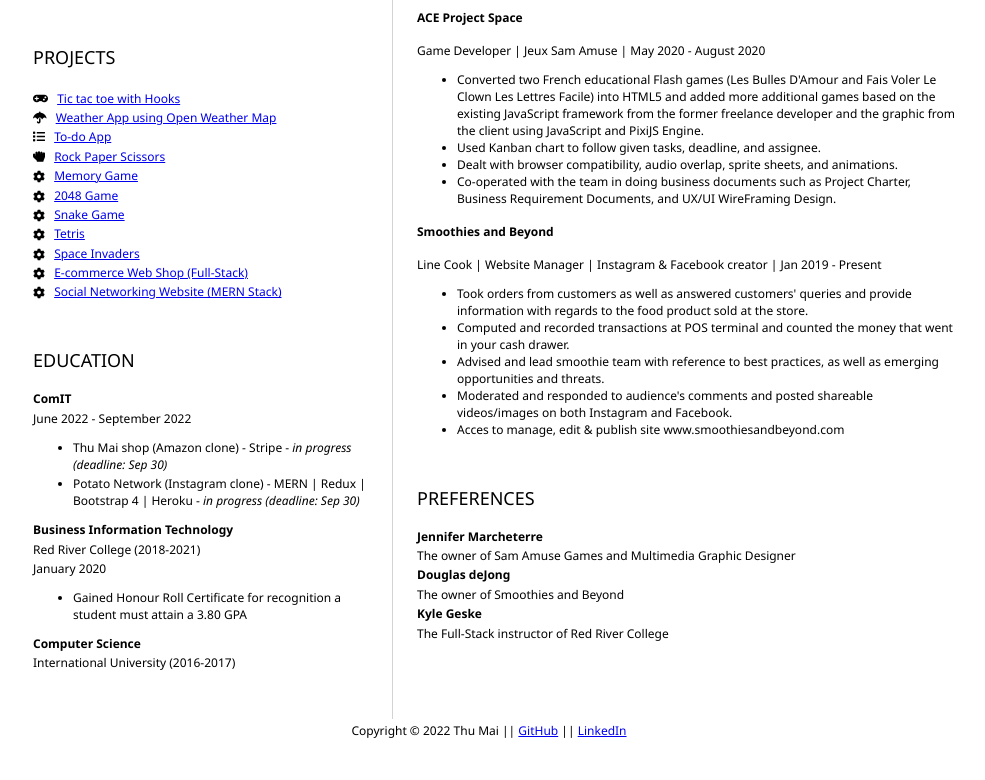
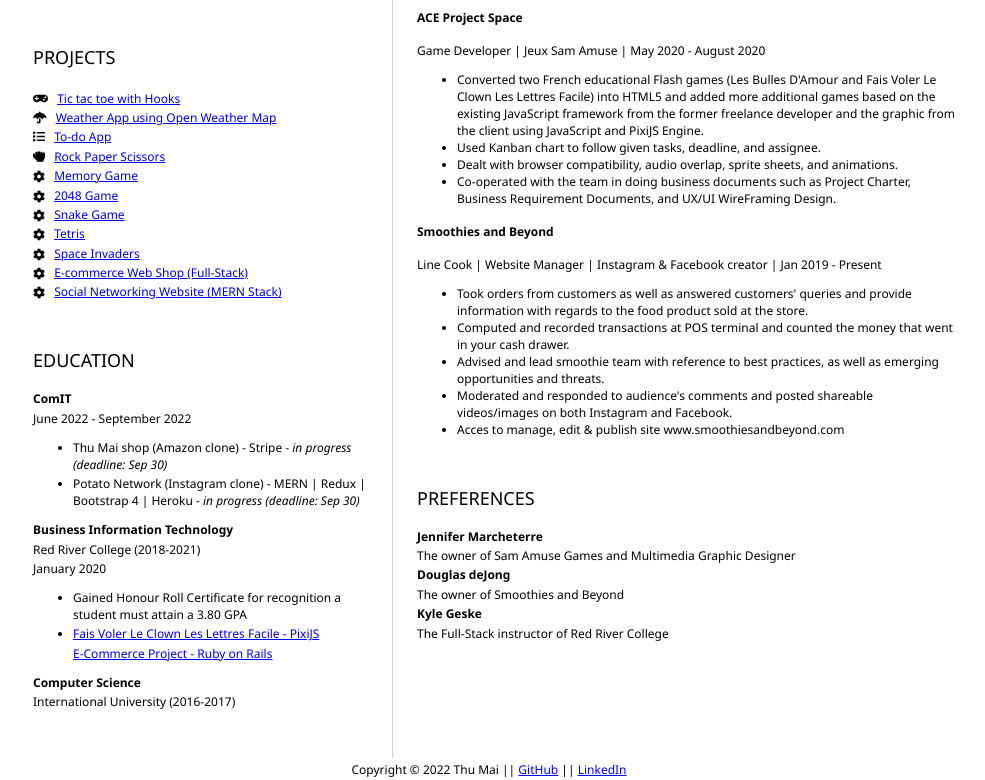
Before and after one commit to mnathuw/mnathuw.github.io, a website: page index.html in a window 1280 px wide. Shown: the part 652-1432 px from the top of the page, without its empty margins (151-1136 px from the left). Before the commit the page ends 1393 px from the top, so only its background shows below. Drawn offline with Linux system fonts and the light colour scheme.

Commit message:
Update index.html

```diff
--- a/index.html
+++ b/index.html
@@ -125,6 +125,10 @@
               Gained Honour Roll Certificate for recognition a student must
               attain a 3.80 GPA
             </li>
+            <li>
+              <p><a href="./Clown-Letter-Game">Fais Voler Le Clown Les Lettres Facile - PixiJS</a></p>
+              <p><a href="./E-commerce-Project">E-Commerce Project - Ruby on Rails</a></p>
+            </li>
           </ul>
           <b>Computer Science</b>
           <p>International University (2016-2017)</p>
```
